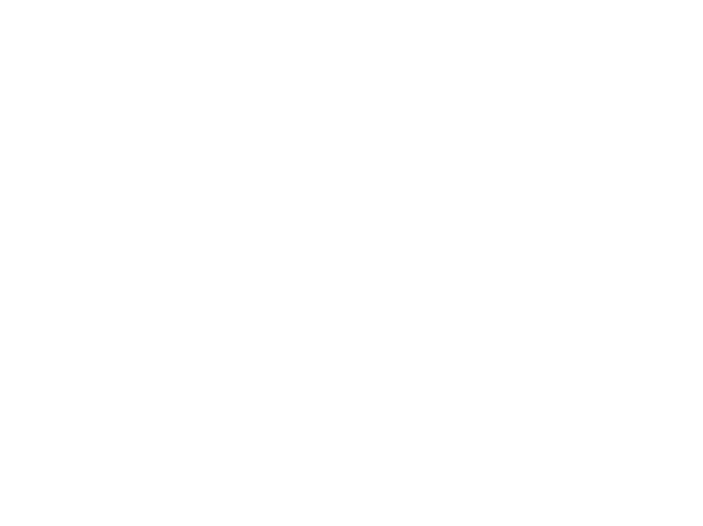
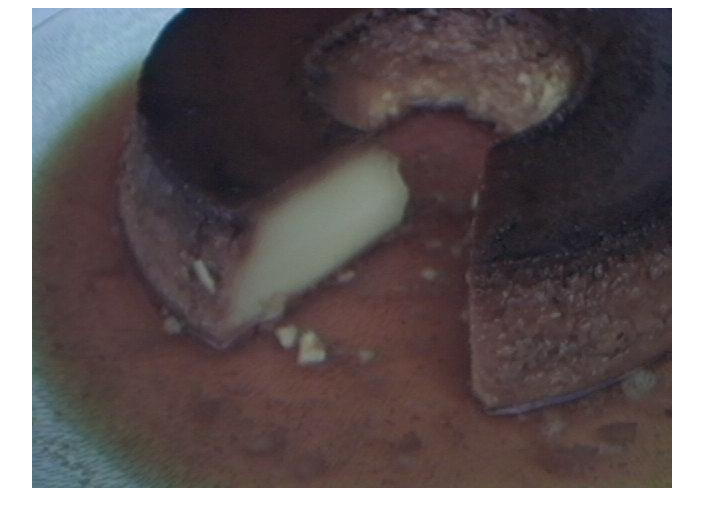
Before and after one commit to WilsonRU/modulo3b-praticaintegradora, a plain HTML site: page index.html in a window 1280 px wide. Shown: the whole page, without its empty margins (288-991 px from the left). Drawn offline with Linux system fonts and the light colour scheme.

Commit message:
Adicionado imagem

```diff
--- a/index.html
+++ b/index.html
@@ -4,5 +4,8 @@
 		<title>Modulo 3B</title>
 	</head>
 <body>
+	<center>
+		<img src="images/pudim.jpg" alt="Pudim" />
+	</center>
 </body>
 </html>
```
Also changed, not shown: images/pudim.jpg (added).
